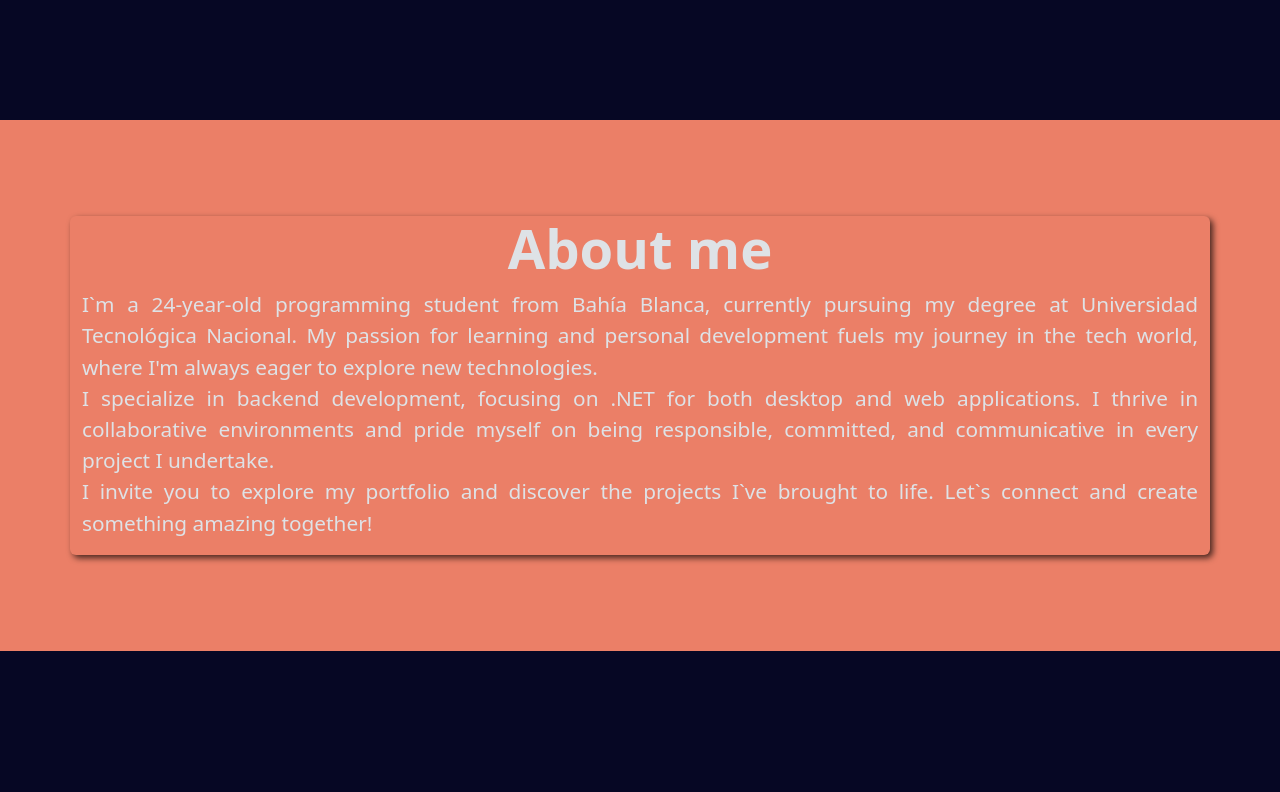
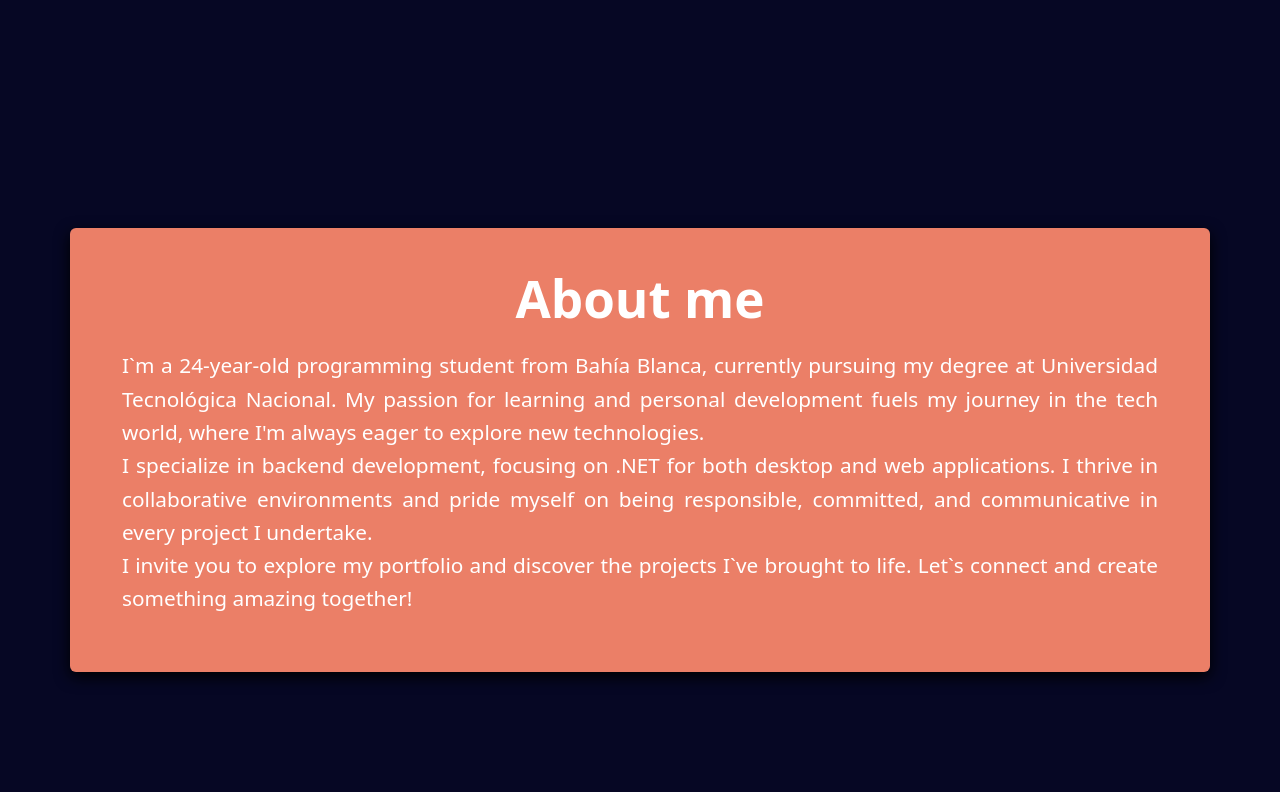
Before and after one commit to MartinAndresGarnica/MartinAndresGarnica.github.io, a plain HTML site: page index.html in a window 1280 px wide. Shown: the part 680-1472 px from the top of the page. Drawn offline with nearby package versions, Linux system fonts and the light colour scheme.

Commit message:
Arreglo de CV y Aboutme Hover

```diff
--- a/estilos.css
+++ b/estilos.css
@@ -4,7 +4,7 @@
     box-sizing: border-box;
 }
 .navbar{
-    background-color:  transparent;
+    background-color:  #060724;
 }
 .navbar-brand{
     font-size: 1.5rem;
@@ -63,24 +63,41 @@ section{
     background-position: 0%; /* Cuando haces hover, el color se mueve desde la izquierda (posición 0%) */
 }
 /* about me section */
-
-.about{
-    background-color: #eb7f67;
-    justify-content: center;
+.about {
+    background-color: #f2f2f200; /* Fondo oscuro de la página */
+    padding: 60px 0;
+    color: #f9f9f9; /* Texto claro para contrastar */
     text-align: justify;
 }
-#about-caja{
-    box-shadow: 3px 3px 6px rgba(0, 0, 0, 0.7);
-}
-.about h1{
-    text-align: center;
-    font-size: 3.4rem;
-    font-weight: 700;
+
+#about-caja {
+    box-shadow: 0px 5px 15px rgba(0, 0, 0, 1); /* Sombra más suave para fondo oscuro */
+    background-color: #eb7f67; /* Fondo de la caja según lo solicitado */
+    padding: 40px;
+    border-radius: 15px;
+    transition: transform 0.3s ease-in-out;
 }
 
-.about p{
+#about-caja:hover {
+    transform: translateY(-10px);
+}
+
+.about h1 {
+    text-align: center;
+    font-size: 3.2rem;
+    font-weight: 700;
+    margin-bottom: 20px;
+    color: #ffffff; /* Título en blanco para contraste con el fondo de la caja */
+}
+
+.about p {
     font-size: 1.3rem;
+    line-height: 1.6;
+    color: #ffffff; /* Texto también en blanco para mayor legibilidad */
+    text-align: justify;
+    margin-top: 15px;
 }
+
 
 /* projects section */
 
--- a/index.html
+++ b/index.html
@@ -54,8 +54,8 @@
 
 
     <section id="about" class="about">
-        <div class="container my-5">
-            <div class="row my-5 rounded" id="about-caja">
+        <div class="container my-4">
+            <div class="row my-4 rounded" id="about-caja">
                 <div class="col">
                     <h1>About me</h1>
                     <p>
```
Also changed, not shown: 2 other files.
